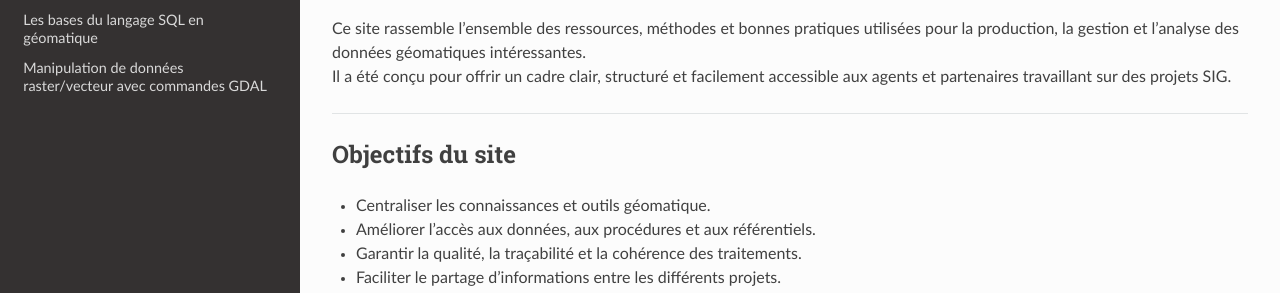
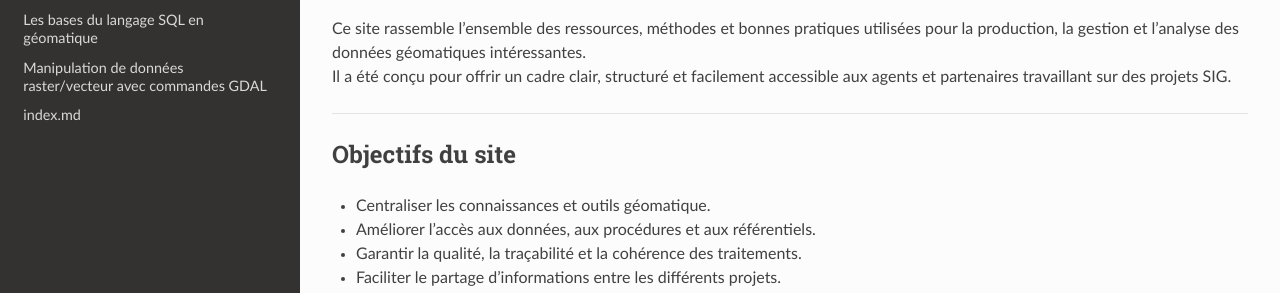
Before and after one commit to abdou123-guene/Site_de_documentation_geomatique, an MkDocs documentation site: the page built from docs/index.md, in a window 1280 px wide. Shown: the part 343-636 px from the top of the page. Built offline with MkDocs 1.6.1, drawn with Linux system fonts in a browser that asks for light colours; nearby versions of some CDN libraries.

Commit message:
Update mkdocs.yml

```diff
--- a/mkdocs.yml
+++ b/mkdocs.yml
@@ -10,6 +10,7 @@ nav:
   - Interopérabilité de données en géomatique: Interoperabilite.md
   - Les bases du langage SQL en géomatique: aide_sql.md
   - Manipulation de données raster/vecteur avec commandes GDAL: gdal_geomatique.md
+  - index.md: GDAL sur Ubuntu
 
 extra_css:
   - css/le_style.css
```
